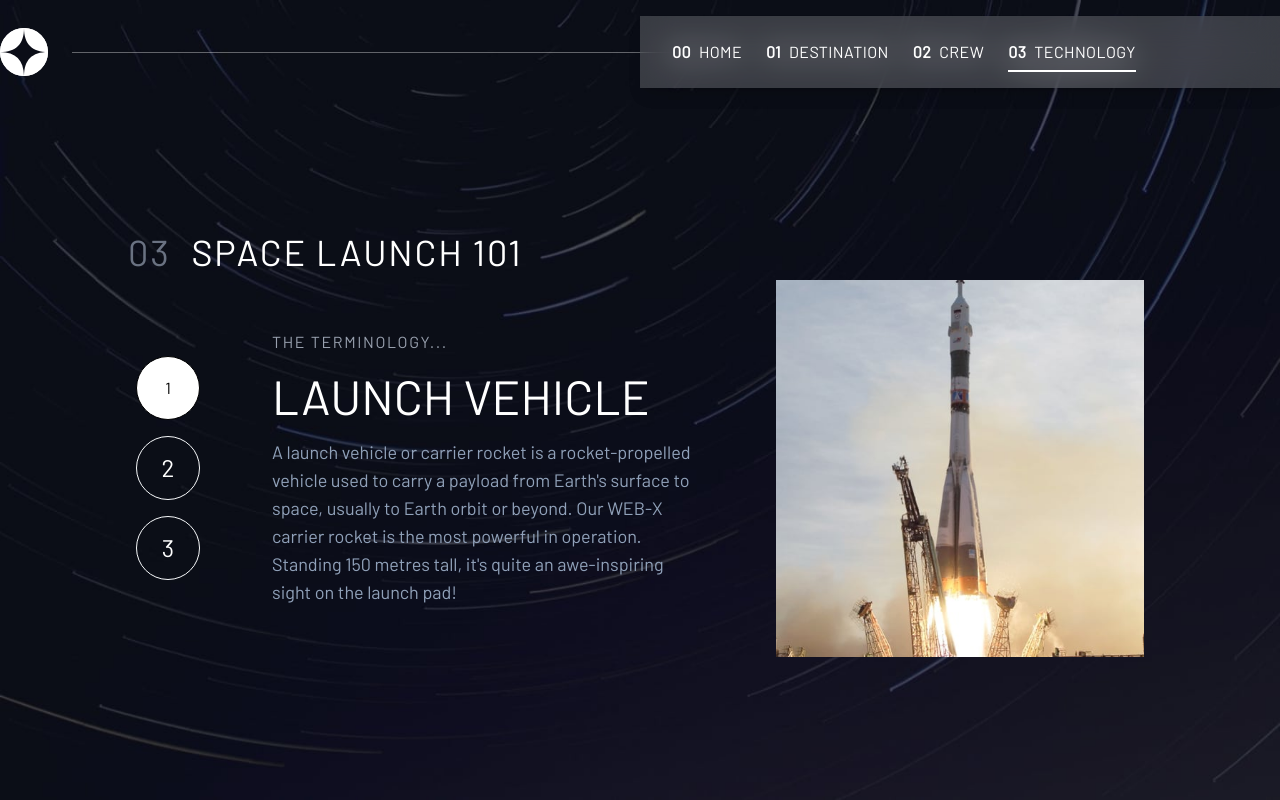
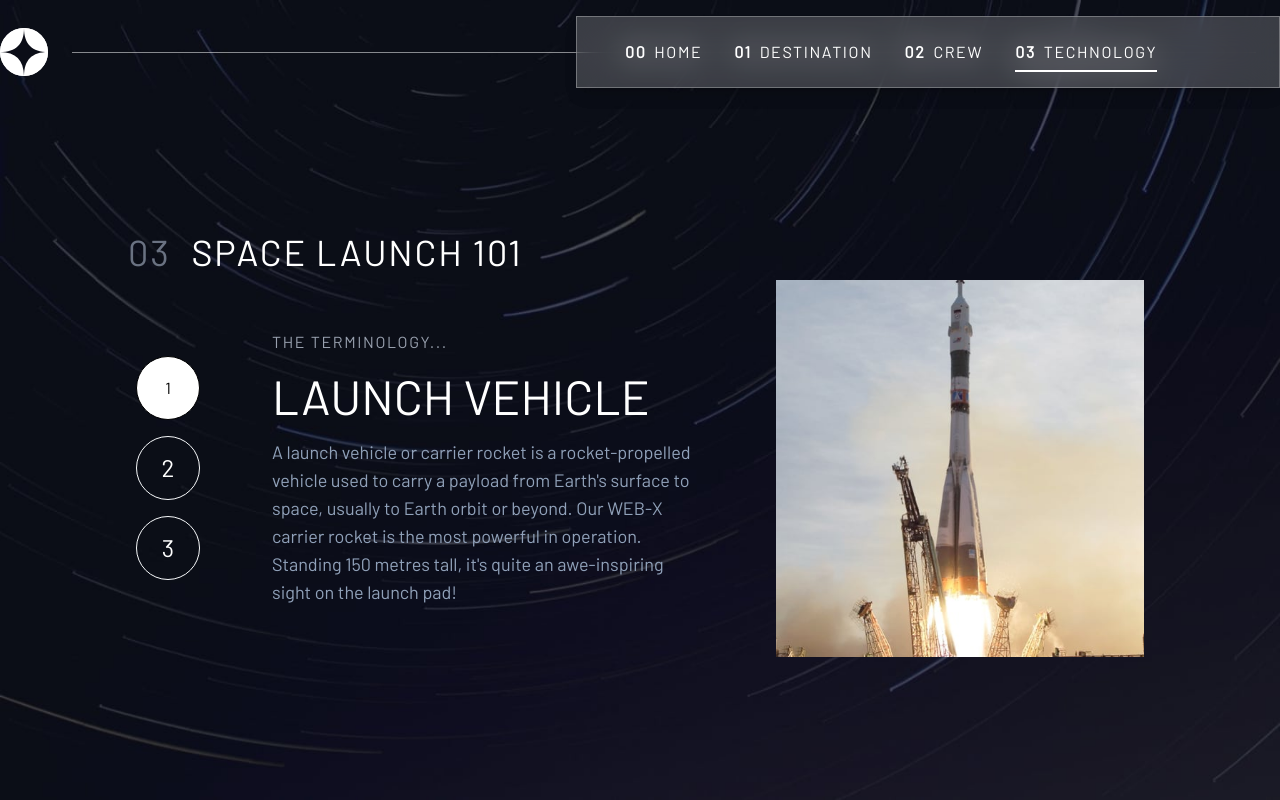
Before and after one commit to ShivaniCharan4101997/spaceTourism, a Next.js app: page /technology in a window 1280 px wide. Built offline with nearby package versions, Linux system fonts and the light colour scheme.

Commit message:
improved navbar

```diff
--- a/src/components/Navbar.jsx
+++ b/src/components/Navbar.jsx
@@ -17,8 +17,8 @@ export default function Navbar() {
   const pathname = usePathname();
 
   return (
-    <nav className="bg-transparent fixed top-0 left-0 w-full mt-4 z-50">
-      <div className="container mx-auto flex items-center justify-between  py-3">
+    <nav className="fixed top-0 left-0 w-full z-50 bg-transparent mt-4">
+      <div className="container mx-auto flex items-center justify-between py-3 relative">
         {/* Logo */}
         <Link href="/" className="flex items-center">
           <Image
@@ -30,17 +30,17 @@ export default function Navbar() {
         </Link>
 
         {/* Line separator */}
-        <div className="hidden md:block flex-1 mx-6 h-px bg-[hsl(0_0%_100%)] opacity-20" />
-        {/* frosted glass effect */}
+        <div className="hidden md:block flex-1 mx-6 h-px bg-white/30" />
+
         {/* Desktop Menu */}
         <div
           className="
-             hidden md:flex space-x-6
+            hidden md:flex items-center space-x-8
             absolute top-0 right-0 h-full
-    backdrop-blur-lg bg-[rgba(255,255,255,0.1)] shadow-lg
-    py-6 px-8
+            backdrop-blur-lg bg-white/10 border border-white/20 shadow-lg
+            px-12
           "
-          style={{ width: "50%" }}
+          style={{ width: "55%" }}
         >
           {NavLinks.map((link) => {
             const isActive = pathname === link.href;
@@ -48,7 +48,10 @@ export default function Navbar() {
               <Link
                 key={link.href}
                 href={link.href}
-                className="relative uppercase tracking-wide text-white z-20"
+                className={`
+                  relative uppercase tracking-widest text-white transition-colors
+                  hover:text-gray-200
+                `}
               >
                 <span className="font-bold mr-2">{link.number}</span>
                 {link.text}
@@ -65,7 +68,12 @@ export default function Navbar() {
         </div>
 
         {/* Mobile Menu Icon */}
-        <button className="md:hidden" onClick={() => setIsOpen(!isOpen)}>
+        <button
+          className="md:hidden focus:outline-none"
+          onClick={() => setIsOpen(!isOpen)}
+          aria-label="Toggle menu"
+          aria-expanded={isOpen}
+        >
           <Image
             src={
               isOpen
@@ -80,13 +88,13 @@ export default function Navbar() {
       </div>
 
       {/* Mobile Menu */}
-      {isOpen && (
       <div
-          className="
+        className={`
           md:hidden absolute top-full left-0 w-full
-            backdrop-blur-lg bg-white/10 border border-white/20 shadow-lg
-            p-6 space-y-4
-          "
+          backdrop-blur-lg bg-white/10 border-t border-white/20 shadow-lg
+          p-6 space-y-6 transition-all duration-300
+          ${isOpen ? "opacity-100 visible" : "opacity-0 invisible"}
+        `}
       >
         {NavLinks.map((link) => {
           const isActive = pathname === link.href;
@@ -94,14 +102,14 @@ export default function Navbar() {
             <Link
               key={link.href}
               href={link.href}
-                className={`block uppercase tracking-wide text-white relative ${
-                  isActive ? "font-bold" : ""
-                }`}
+              className={`
+                block uppercase tracking-widest text-white relative
+                ${isActive ? "font-bold" : ""}
+              `}
               onClick={() => setIsOpen(false)}
             >
               <span className="font-bold mr-2">{link.number}</span>
               {link.text}
-                {/* Underline */}
               <span
                 className={`
                   absolute left-0 -bottom-1 h-[2px] bg-white transition-all duration-300
@@ -112,7 +120,6 @@ export default function Navbar() {
           );
         })}
       </div>
-      )}
     </nav>
   );
 }
```
Lines whose indentation alone changed are shown as unchanged.
